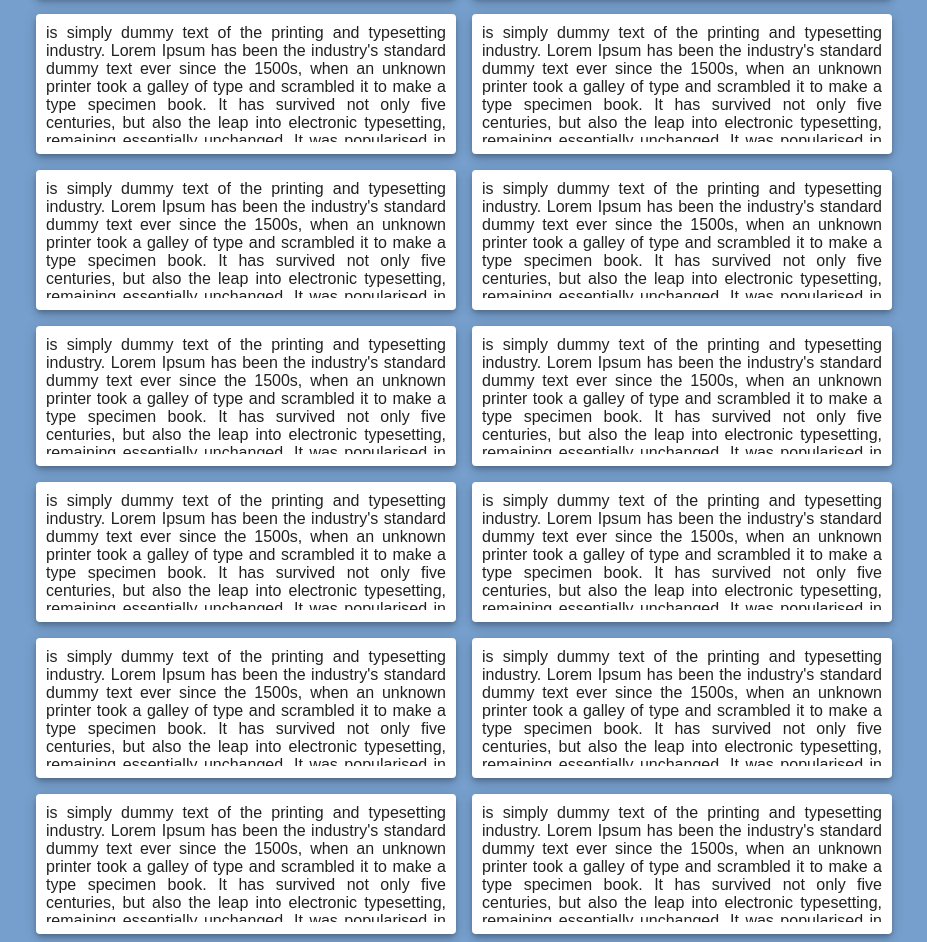
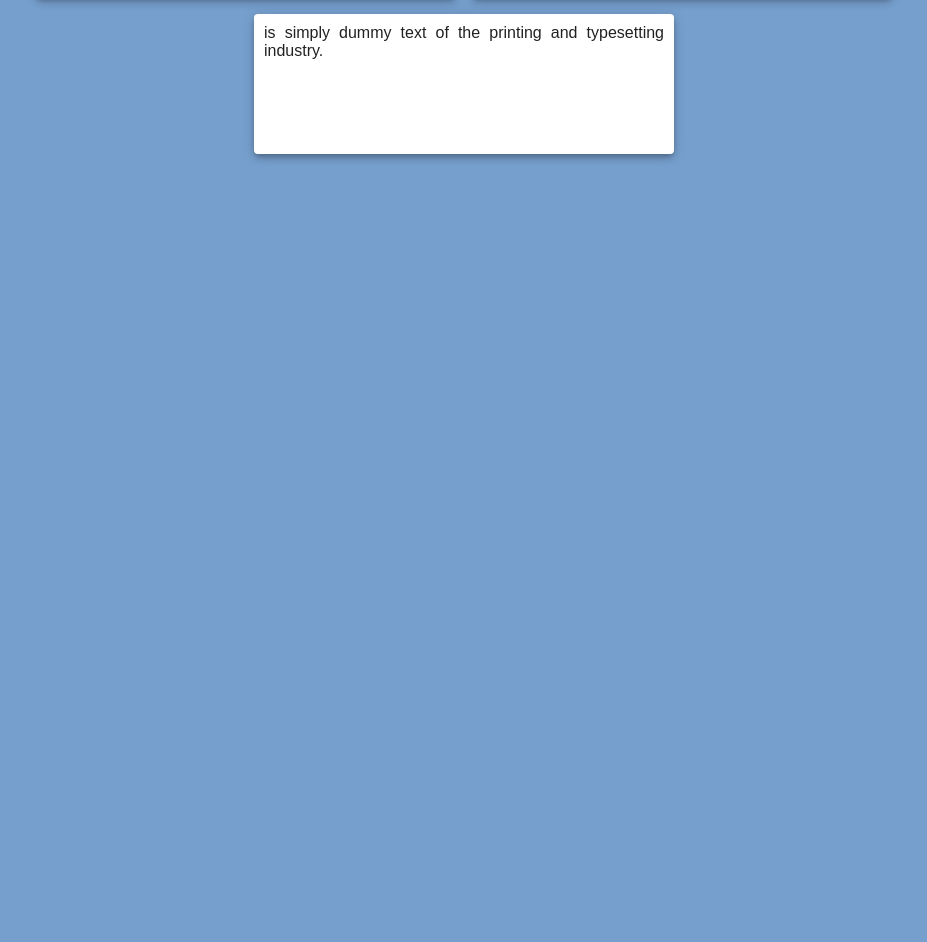
Before and after one commit to abdullahelwalid/iNote-frontend, a React (Create React App) app: page / in a window 1280 px wide. Shown: the part 413-1355 px from the top of the page, without its empty margins (176-1103 px from the left). After the commit the page ends 800 px from the top, so only its background shows below. Built offline with nearby package versions, Linux system fonts and the light colour scheme.

Commit message:
added map function to note

```diff
--- a/public/styles.css
+++ b/public/styles.css
@@ -89,7 +89,7 @@
   }
 
 .note {
-    height: 128px;
+    height: inherit;
     width: 400;
     overflow: scroll;
     text-align: justify;
--- a/src/components/home.jsx
+++ b/src/components/home.jsx
@@ -1,110 +1,46 @@
 import React from "react";
 import Note from "./note";
 
-const content =
-  "is simply dummy text of the printing and typesetting industry. Lorem Ipsum has been the industry's standard dummy text ever since the 1500s, when an unknown printer took a galley of type and scrambled it to make a type specimen book. It has survived not only five centuries, but also the leap into electronic typesetting, remaining essentially unchanged. It was popularised in the 1960s with the release of Letraset sheets containing Lorem Ipsum passages, and more recently with desktop publishing software like Aldus PageMaker including versions of Lorem Ipsum.";
+const notes = [
+  {
+    note:
+      "is simply dummy text of the printing and typesetting industry. Lorem Ipsum has been the industry's standard dummy text ever since the 1500s, when an unknown printer took a galley of type and scrambled it to make a type specimen book. It has survived not only five centuries, but also the leap into electronic typesetting, remaining essentially unchanged. It was popularised in the 1960s with the release of Letraset sheets containing Lorem Ipsum passages, and more recently with desktop publishing software like Aldus PageMaker including versions of Lorem Ipsum.",
+    id: 1,
+  },
+  {
+    note:
+      "is simply dummy text of the printing and typesetting industry. Lorem Ipsum has been the industry's standard dummy text ever since the 1500s, when an unknown printer took a galley of type and scrambled it to make a type specimen book. It has survived not only five centuries, but also the leap into electronic typesetting, remaining essentially unchanged. It was popularised in the 1960s with the release of Letraset sheets containing Lorem Ipsum passages, and more recently with desktop publishing software like Aldus PageMaker including versions of Lorem Ipsum.",
+    id: 2,
+  },
+  {
+    note:
+      "is simply dummy text of the printing and typesetting industry. Lorem Ipsum has been the industry's standard dummy text ever since the 1500s, when an unknown printer took a galley of type and scrambled it to make a type specimen book. It has survived not only five centuries, but also the leap into electronic typesetting, remaining essentially unchanged. It was popularised in the 1960s with the release of Letraset sheets containing Lorem Ipsum passages, and more recently with desktop publishing software like Aldus PageMaker including versions of Lorem Ipsum.",
+    id: 3,
+  },
+  {
+    note:
+      "is simply dummy text of the printing and typesetting industry. Lorem Ipsum has been the industry's standard dummy text ever since the 1500s, when an unknown printer took a galley of type and scrambled it to make a type specimen book. It has survived not only five centuries, but also the leap into electronic typesetting, remaining essentially unchanged. It was popularised in the 1960s with the release of Letraset sheets containing Lorem Ipsum passages, and more recently with desktop publishing software like Aldus PageMaker including versions of Lorem Ipsum.",
+    id: 4,
+  },
+  {
+    note:
+      "is simply dummy text of the printing and typesetting industry. ",
+    id: 5,
+  },
+];
 
 function Home() {
   return (
-    <div style={{width: "100%", height: "100%", textAlign: "center"}}>
+    <div style={{ width: "100%", height: "100%", textAlign: "center" }}>
       <h1 className="title">Welcome to INOTE</h1>
-      <div
-        className="
+      {notes.map((note) => (
+        <div
+          className="
             note-container"
-      >
-        <Note content={content} />
-      </div>
-
-      <div
-        className="
-            note-container"
-      >
-      <Note content={content} />
-      </div>
-      <div
-        className="
-            note-container"
-      >
-      <Note content={content} />
-      </div>
-      <div
-        className="
-            note-container"
-      >
-      <Note content={content} />
-      </div>
-      <div
-        className="
-            note-container"
-      >
-      <Note content={content} />
-      </div>
-      <div
-        className="
-            note-container"
-      >
-      <Note content={content} />
-      </div>
-      <div
-        className="
-            note-container"
-      >
-      <Note content={content} />
-      </div>
-      <div
-        className="
-            note-container"
-      >
-      <Note content={content} />
-      </div>
-      <div
-        className="
-            note-container"
-      >
-      <Note content={content} />
-      </div>
-      <div
-        className="
-            note-container"
-      >
-      <Note content={content} />
-      </div>
-      <div
-        className="
-            note-container"
-      >
-      <Note content={content} />
-      </div>
-      <div
-        className="
-            note-container"
-      >
-      <Note content={content} />
-      </div>
-      <div
-        className="
-            note-container"
-      >
-      <Note content={content} />
-      </div>
-      <div
-        className="
-            note-container"
-      >
-      <Note content={content} />
-      </div>
-      <div
-        className="
-            note-container"
-      >
-      <Note content={content} />
-      </div>
-      <div
-        className="
-            note-container"
-      >
-        <Note content={content} />
-      </div>
+        >
+          <Note content={note.note} key={note.id} />
+        </div>
+      ))}
     </div>
   );
 }
```
